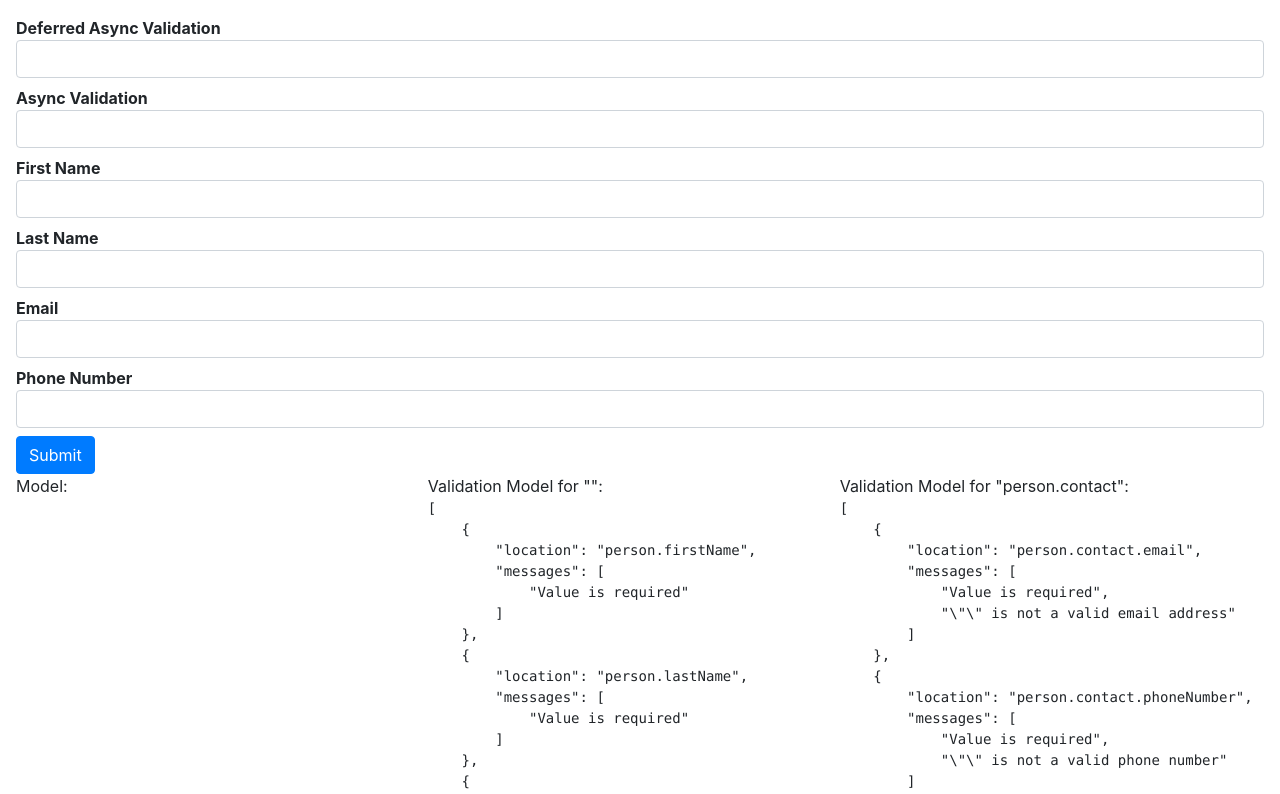
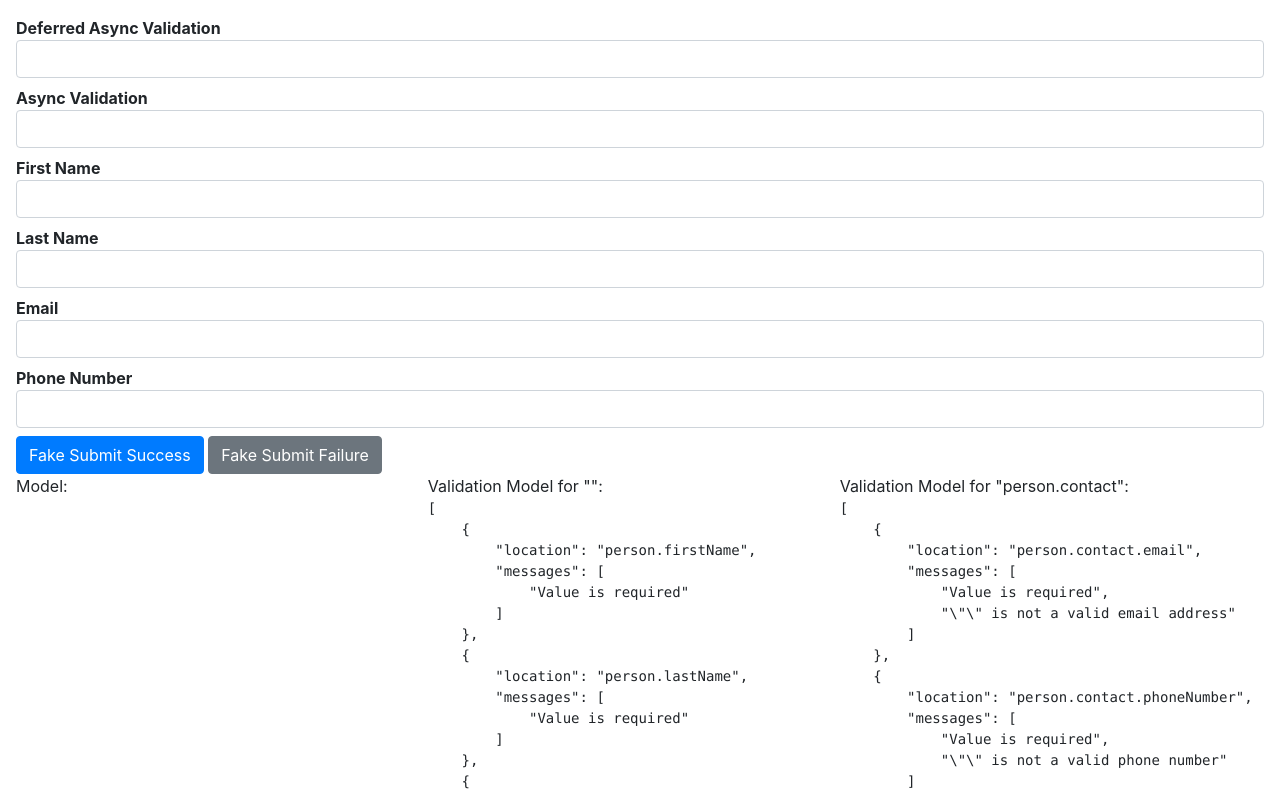
Before and after one commit to stewie1570/leaf-validator, a React (Create React App) app: page / in a window 1280 px wide. Shown: the top 794 px of the page. Built offline with nearby package versions, Linux system fonts and the light colour scheme.

Commit message:
#23 dogfood useLoadingState

```diff
--- a/src/App.tsx
+++ b/src/App.tsx
@@ -4,6 +4,7 @@ import { Leaf } from './lib/Leaf';
 import { useValidationModel } from './lib/hooks/useValidationModel'
 import { TextInput } from './TextInput';
 import { leafDiff } from './lib/domain';
+import { useLoadingState } from './lib/hooks/useLoadingState'
 
 const isRequired = (value: string) => (!value || value.trim() === "") && ["Value is required"];
 const isValidEmailAddress = (value: string) => !/^\w+([.-]?\w+)*@\w+([.-]?\w+)*(\.\w{2,3})+$/.test(value) && [`"${value || ""}" is not a valid email address`];
@@ -23,22 +24,47 @@ const form = [
     { name: "Phone Number", location: "person.contact.phoneNumber", validators: [isRequired, isValidPhoneNumber] },
 ]
 
+const fakeSuccessSubmit = async () => {
+    await new Promise(resolve => setTimeout(resolve, 3000));
+}
+
+const fakeFailSubmit = async () => {
+    await new Promise((resolve, reject) => setTimeout(reject, 3000));
+}
+
 function App() {
     const [originalModel, setOriginalModel] = useState();
     const [model, setModel] = useState();
     const validationModel = useValidationModel();
     const [showAllValidation, setShowAllValidation] = useState(false);
-    const submit = (event: React.MouseEvent<HTMLButtonElement, MouseEvent>) => {
+    const [isSubmitting, showSubmittingWhile] = useLoadingState()
+
+    const submit = async (event: React.MouseEvent<HTMLButtonElement, MouseEvent>) => {
         event.preventDefault();
         setShowAllValidation(true);
-        validationModel.getAllErrorsForLocation("person").length === 0 && setOriginalModel(model);
+
+        if (validationModel.getAllErrorsForLocation("person").length === 0) {
+            await showSubmittingWhile(fakeSuccessSubmit());
+            setOriginalModel(model);
+        }
+    }
+
+    const submitFailire = async () => {
+        setShowAllValidation(true);
+
+        if (validationModel.getAllErrorsForLocation("person").length === 0) {
+            await showSubmittingWhile(fakeFailSubmit());
+        }
     }
 
     return (
         <div className="App">
             <form>
                 {formElements(model, setModel, showAllValidation, validationModel)}
-                <button className="btn btn-primary" type="submit" onClick={submit}>Submit</button>
+                <button className="btn btn-primary" type="submit" disabled={isSubmitting} onClick={submit}>Fake Submit Success</button>
+                &nbsp;
+                <button className="btn btn-secondary" type="button" disabled={isSubmitting} onClick={submitFailire}>Fake Submit Failure</button>
+                {isSubmitting && <i>Submitting...</i>}
                 <br />
                 <div style={{ verticalAlign: "top", display: "inline-block", width: "33%" }}>
                     Model:
```
